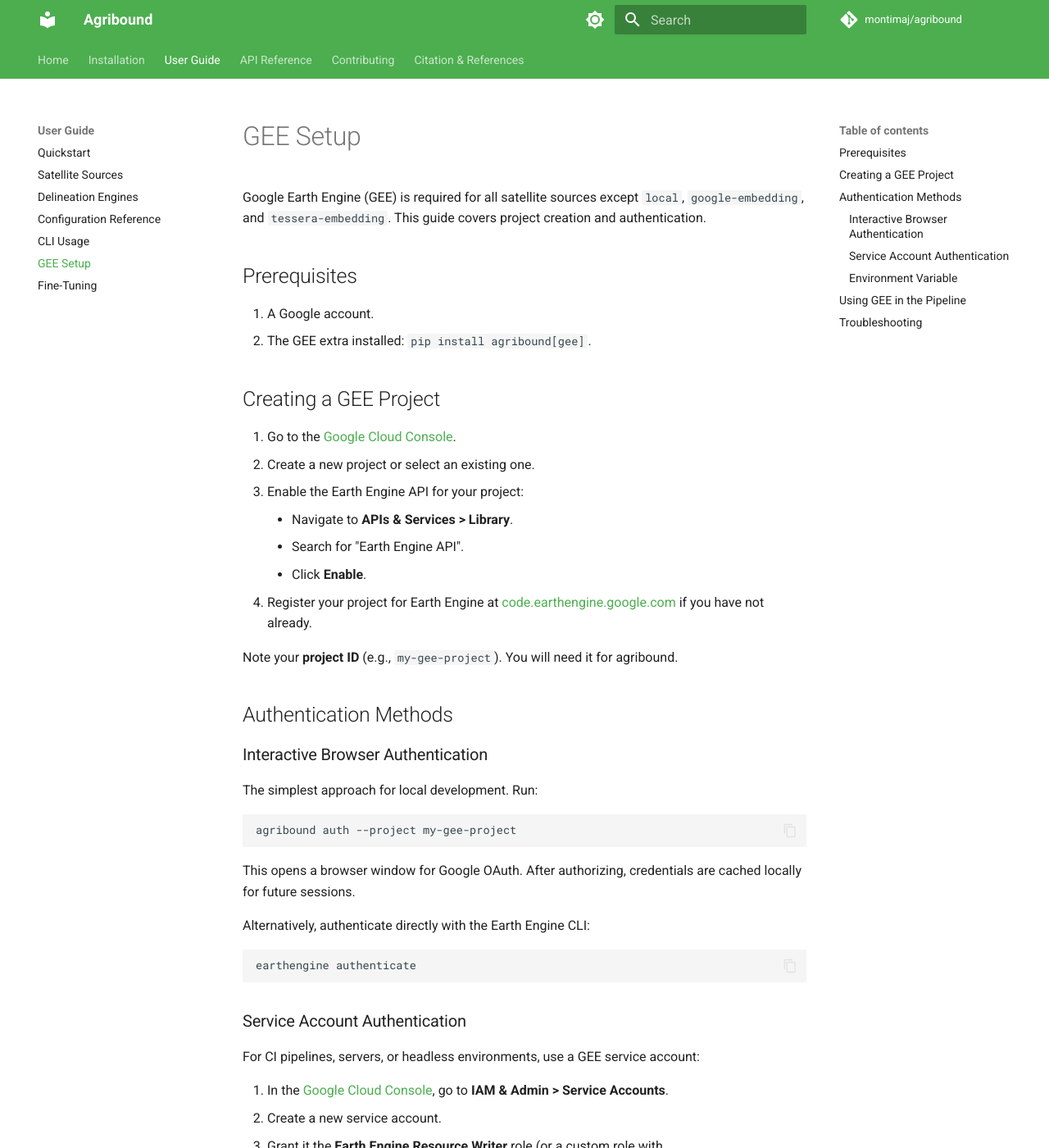
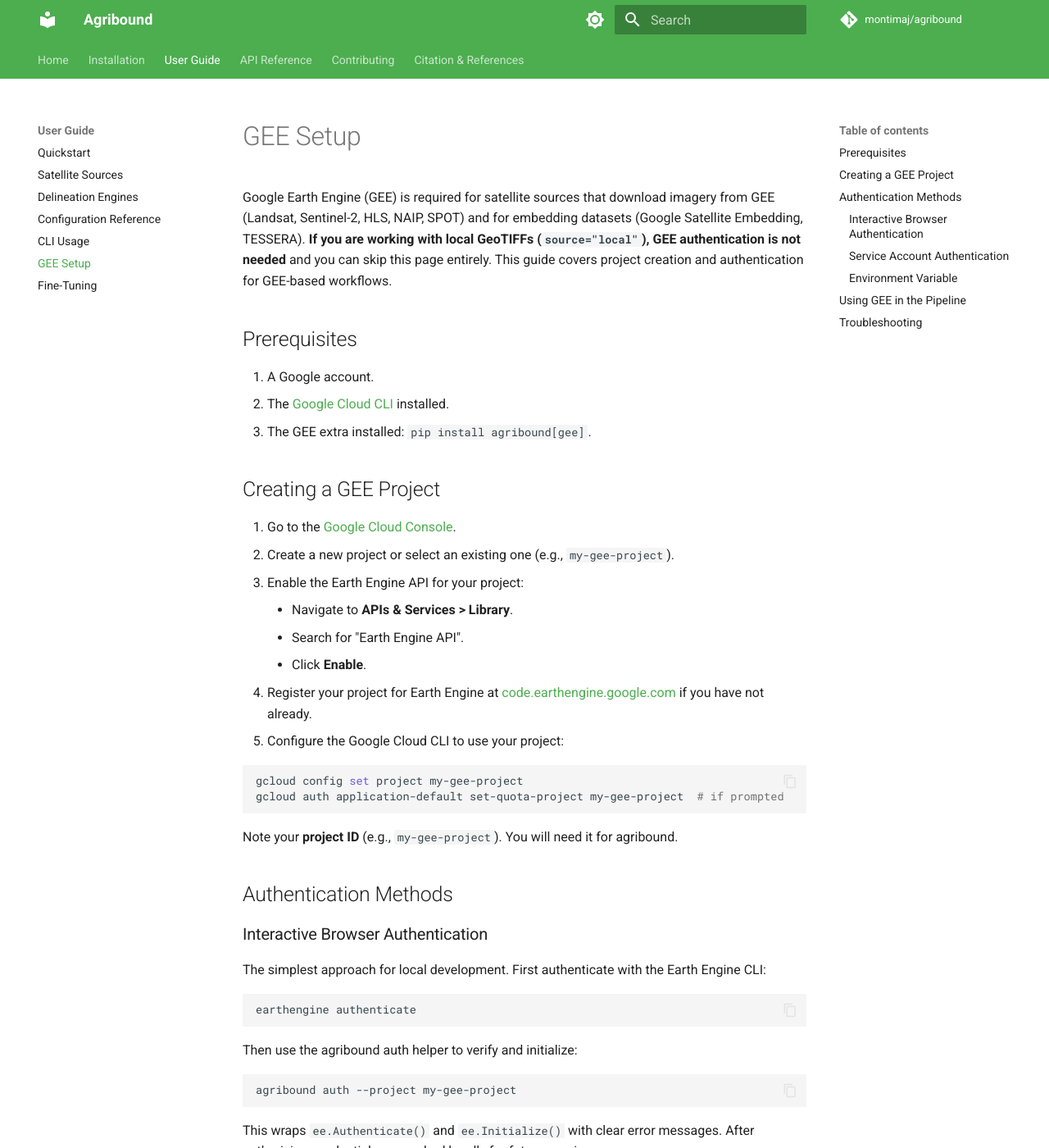
Before and after one commit to montimaj/agribound, an MkDocs documentation site: the page built from docs/user-guide/gee-setup.md, in a window 1280 px wide and 1400 px high. Shown: the whole window at 82% size. Built offline with MkDocs 1.6.1 and Material for MkDocs 9.7.7, drawn with Linux system fonts in a browser that asks for light colours; comment, search, counter and statistics services are not loaded; some of the changed text lies outside the part shown.

Commit message:
Code and doc fixes

````diff
--- a/docs/user-guide/gee-setup.md
+++ b/docs/user-guide/gee-setup.md
@@ -1,21 +1,28 @@
 # GEE Setup
 
-Google Earth Engine (GEE) is required for all satellite sources except `local`, `google-embedding`, and `tessera-embedding`. This guide covers project creation and authentication.
+Google Earth Engine (GEE) is required for satellite sources that download imagery from GEE (Landsat, Sentinel-2, HLS, NAIP, SPOT) and for embedding datasets (Google Satellite Embedding, TESSERA). **If you are working with local GeoTIFFs (`source="local"`), GEE authentication is not needed** and you can skip this page entirely. This guide covers project creation and authentication for GEE-based workflows.
 
 ## Prerequisites
 
 1. A Google account.
-2. The GEE extra installed: `pip install agribound[gee]`.
+2. The [Google Cloud CLI](https://cloud.google.com/sdk/docs/install) installed.
+3. The GEE extra installed: `pip install agribound[gee]`.
 
 ## Creating a GEE Project
 
 1. Go to the [Google Cloud Console](https://console.cloud.google.com/).
-2. Create a new project or select an existing one.
+2. Create a new project or select an existing one (e.g., `my-gee-project`).
 3. Enable the Earth Engine API for your project:
     - Navigate to **APIs & Services > Library**.
     - Search for "Earth Engine API".
     - Click **Enable**.
 4. Register your project for Earth Engine at [code.earthengine.google.com](https://code.earthengine.google.com/) if you have not already.
+5. Configure the Google Cloud CLI to use your project:
+
+```bash
+gcloud config set project my-gee-project
+gcloud auth application-default set-quota-project my-gee-project  # if prompted
+```
 
 Note your **project ID** (e.g., `my-gee-project`). You will need it for agribound.
 
@@ -23,19 +30,21 @@
 
 ### Interactive Browser Authentication
 
-The simplest approach for local development. Run:
+The simplest approach for local development. First authenticate with the Earth Engine CLI:
+
+```bash
+earthengine authenticate
+```
+
+Then use the agribound auth helper to verify and initialize:
 
 ```bash
 agribound auth --project my-gee-project
 ```
 
-This opens a browser window for Google OAuth. After authorizing, credentials are cached locally for future sessions.
+This wraps `ee.Authenticate()` and `ee.Initialize()` with clear error messages. After authorizing, credentials are cached locally for future sessions.
 
-Alternatively, authenticate directly with the Earth Engine CLI:
-
-```bash
-earthengine authenticate
-```
+See the [Earth Engine Python installation guide](https://developers.google.com/earth-engine/guides/python_install) for more details.
 
 ### Service Account Authentication
 
````
Also changed, not shown: README.md (+31 -11 lines), docs/installation.md (+17 -3 lines), 1 other file.
